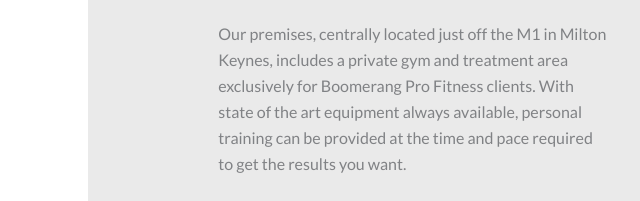
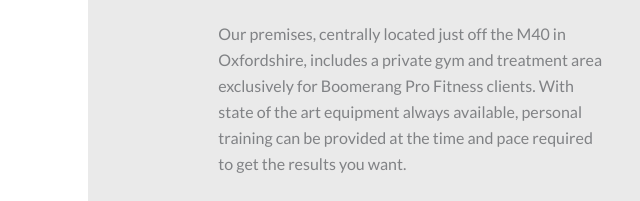
Before and after one commit to boomerangprofitness/boomerangprofitness.github.io, a plain HTML site: page training.html in a window 1280 px wide. Shown: the part 647-848 px from the top of the page, 414-1054 px from the left. Drawn offline with Linux system fonts and the light colour scheme; some packages are replaced by stand-ins of ours; files whose address does not match are found by name.

Commit message:
Update address details

```diff
--- a/training.html
+++ b/training.html
@@ -142,7 +142,7 @@
 <p class="paralead">Comprehensive fitness testing is essential for all athletes because it provides the benchmarks that shape fitness programmes, personal training sessions, sports therapy and nutritional plans.</p>
 <p>Boomerang Pro Fitness are able to first gather that data through our testing technique, and then work with you to create a bespoke training plan that is relevant and appropriate to your end goal; whether that be a World Championship or making the starting line up for the first time.</p>
 <p>Our team includes specialist trainers, physiotherapists, osteopaths, masseurs, mind coaches and nutritionists.  These highly skilled professionals can provide support to pre-existing training plans, as well as through a complete Boomerang Pro Fitness provided programme.</p>
-<p>Our premises, centrally located just off the M1 in Milton Keynes, includes a private gym and treatment area exclusively for Boomerang Pro Fitness clients.  With state of the art equipment always available, personal training can be provided at the time and pace required to get the results you want.</p>
+<p>Our premises, centrally located just off the M40 in Oxfordshire, includes a private gym and treatment area exclusively for Boomerang Pro Fitness clients.  With state of the art equipment always available, personal training can be provided at the time and pace required to get the results you want.</p>
 <p>To make any programme the best it can be we also need to understand how an athlete is performing live, in their competitive arena. We believe this data is key if an athlete’s physical preparation is going to be constantly evolving.  Boomerang Pro Fitness has real-time physiological monitoring equipment to make sure what you do in the gym reflects the unique challenges of your sport.</p>
 
 
```
Also changed, not shown: event-support.html (+1 -1 lines).
